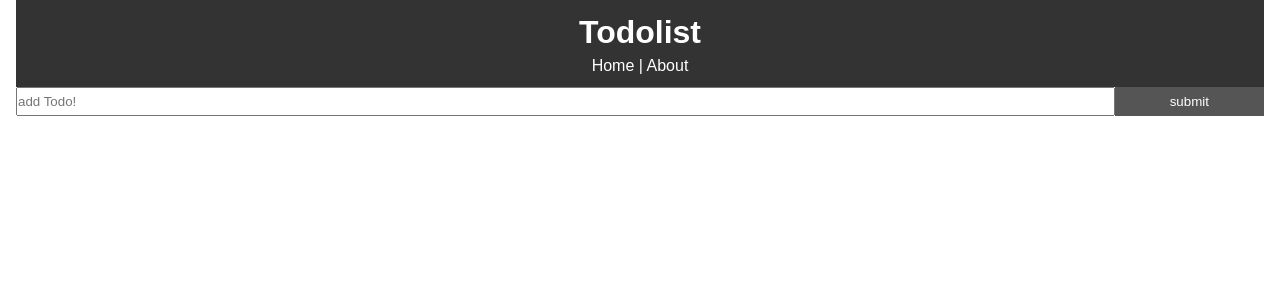
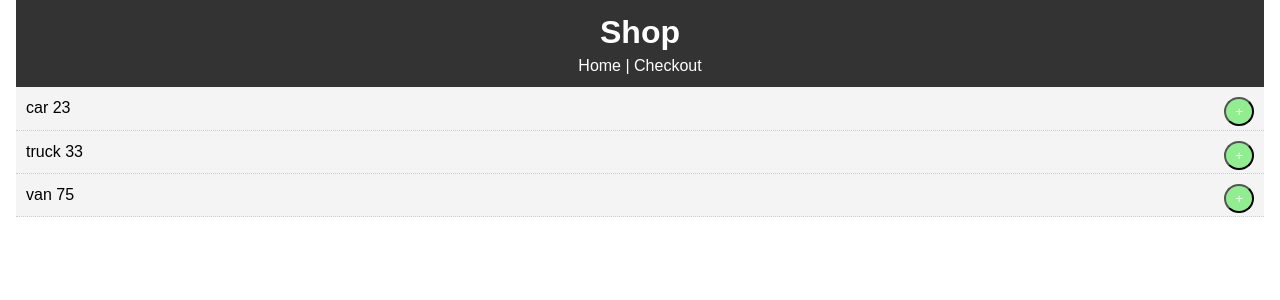
Before and after one commit to RaymondOrtega-MMS/ReactShoppingApp, a React (Create React App) app: page / in a window 1280 px wide. Shown: the top 300 px of the page. Built offline with nearby package versions, Linux system fonts and the light colour scheme; no server answers.

Commit message:
roretag/ShoppingApp:Cart part1

```diff
--- a/src/App.js
+++ b/src/App.js
@@ -1,45 +1,41 @@
+// import AddTodo from './components/AddTodo'
 import React, { Component } from 'react';
 import {BrowserRouter as Router, Route} from 'react-router-dom';
 import Header from './components/layout/Header'
 import About from './components/pages/About'
 import Todos from './components/Todos'
-import AddTodo from './components/AddTodo'
+import Cart from './components/Cart'
 import { v4 as uuidv4 } from 'uuid';
 import axios from 'axios';
 import './App.css'
 class App extends Component {
 
   state = {
-    todos: []
+    todos: [
+      {
+        itemID: uuidv4(),
+        Item: 'car',
+        Price: 23,
+        Quantity: 1
+      },
+      {
+        itemID: uuidv4(),
+        Item: 'truck',
+        Price: 33,
+        Quantity: 1
+      },
+      {
+        itemID: uuidv4(),
+        Item: 'van',
+        Price: 75,
+        Quantity: 1
       }
-  //Runs right after the component mounts. Lif cycle method
-  componentDidMount(){
-    axios.get('http://jsonplaceholder.typicode.com/todos?_limit=10')
-    .then(res => this.setState({todos: res.data}))
+    ],
+    cart: []
   }
-  // Toggle Comlplete
-  markComplete = (id) => {
-      this.setState({ todos: this.state.todos.map(todo => {
-        if(todo.id === id){
-          console.log(todo)
-          todo.completed = !todo.completed
-        }
-        return todo;
-      })  });
-  }
-  // Delete Todo
-  delTodo = (id) => {
-    this.setState({ todos: [...this.state.todos.filter(todo => todo.id !== id)]})
-    console.log(id)
-  }
-  // add Todos
-  addTodo = (title) => {
-    const newTodo = {
-          id: uuidv4(),
-          title,
-          completed: false
-    }
-    this.setState({ todos: [...this.state.todos, newTodo] })
+
+  addItem = (itemID, Quantity) => {
+    this.setState({ cart: [...this.state.cart, ...this.state.todos.filter(todo => todo.itemID === itemID)]})
   }
 render() {
   return (
@@ -49,12 +45,15 @@ class App extends Component {
           <Header/>
           <Route exact path='/' render= {props => (
             <React.Fragment>
-                <AddTodo addTodo = {this.addTodo}/>
-                <Todos todos = {this.state.todos} markComplete = { this.markComplete }
-                delTodo = {this.delTodo}/>
+              {/* <AddTodo addTodo = {this.addTodo}/> */}
+              <Todos todos = {this.state.todos} /*markComplete = { this.markComplete }*/
+              addItem = {this.addItem}/>
+              <Cart cart={this.state.cart}/>
             </React.Fragment>
           )}/>
-            <Route path='/about' component={About}/>
+          <Route path='/checkout' render= {props => (
+            <Cart cart={this.state.cart}/>
+          )}/>
         </div>
       </div>
     </Router>
@@ -63,3 +62,31 @@ class App extends Component {
 }
 
 export default App;
+
+
+  //Runs right after the component mounts. Lif cycle method
+  // componentDidMount(){
+  //   axios.get('http://jsonplaceholder.typicode.com/todos?_limit=10')
+  //   .then(res => this.setState({todos: res.data}))
+  // }
+  // Toggle Comlplete
+  // markComplete = (itemID) => {
+  //     this.setState({ todos: this.state.todos.map(todo => {
+  //       if(todo.itemID === itemID){
+  //         console.log(todo)
+  //         todo.completed = !todo.completed
+  //       }
+  //       return todo;
+  //     })  });
+  // }
+  // add item to cart
+
+  // add Todos
+  // addTodo = (title) => {
+  //   const newTodo = {
+  //         id: uuidv4(),
+  //         title,
+  //         completed: false
+  //   }
+  //   this.setState({ todos: [...this.state.todos, newTodo] })
+  // }
--- /dev/null
+++ b/src/components/Cart.js
@@ -0,0 +1,12 @@
+import React, { Component } from 'react'
+import CartItems from './CartItems'
+export class Cart extends Component {
+    render() {
+        return  this.props.cart.map((item) => (
+                <CartItems  key = { item.itemID } markComplete =
+                { this.props.markComplete } item = {item} addItem={ this.props.addItem }/>
+        ));
+    }
+}
+
+export default Cart
--- /dev/null
+++ b/src/components/CartItems.js
@@ -0,0 +1,21 @@
+import React, { Component } from 'react'
+
+class CartItems extends Component {
+     getStyle = () => {
+        return {
+            background: '#333',
+            color: '#fff',
+            padding: '10px'
+        }
+    }
+    render() {
+        const {Item, Price, Quantity} = this.props.item
+        return (
+            <div style={this.getStyle()}>
+                {Item} {Price} {Quantity}
+            </div>
+        )
+    }
+}
+
+export default CartItems
--- a/src/components/TodoItem.js
+++ b/src/components/TodoItem.js
@@ -4,24 +4,19 @@ import PropTypes from 'prop-types';
 
 class TodoItem extends Component {
     getStyle = () => {
-        console.log(this.props.todo.completed)
         return {
             background: '#f4f4f4',
             padding: '10px',
-            borderBottom: '1px #ccc dotted',
-            textDecoration: this.props.todo.completed ?
-            'line-through' : 'none'
+            borderBottom: '1px #ccc dotted'
         }
     }
 
   render() {
-    const {id, title} = this.props.todo;
+    const {itemID, Item, Price, Quantity} = this.props.todo;
     return (
       <div style = { this.getStyle() }>
-          <input type = 'checkbox' onChange={ this.props.markComplete.bind
-            (this, id) } />
-            { title }
-            <button onClick={this.props.delTodo.bind(this, id)}style={ btnStyle }>x</button>
+            { Item } {' '} { Price }
+            <button onClick={this.props.addItem.bind(this, itemID, Quantity)} style={ btnStyle }>+</button>
       </div>
     );
   }
@@ -29,11 +24,10 @@ class TodoItem extends Component {
 //PropTypes
 TodoItem.propTypes = {
     todo: PropTypes.object.isRequired,
-    markComplete: PropTypes.func.isRequired,
-    delTodos: PropTypes.func.isRequired,
+    addItem: PropTypes.func.isRequired,
 }
 const btnStyle = {
-    backgroundColor: '#ff0000',
+    backgroundColor: 'lightgreen',
     color: 'white',
     boder: 'none',
     padding: '5px 9px',
--- a/src/components/Todos.js
+++ b/src/components/Todos.js
@@ -6,7 +6,7 @@ class Todos extends Component {
   render() {
     return  this.props.todos.map((todo) => (
         <TodoItem  key = { todo.id } markComplete =
-        { this.props.markComplete } todo = {todo} delTodo={ this.props.delTodo }/>
+        { this.props.markComplete } todo = {todo} addItem={ this.props.addItem } checkCart = {this.checkCart}/>
 
     ));
   }
@@ -14,7 +14,6 @@ class Todos extends Component {
 //PropTypes
 Todos.propTypes = {
     todos: PropTypes.array.isRequired,
-    markComplete: PropTypes.func.isRequired,
-    delTodos: PropTypes.func.isRequired,
+    addItem: PropTypes.func.isRequired
 }
 export default Todos;
--- a/src/components/layout/Header.js
+++ b/src/components/layout/Header.js
@@ -3,8 +3,8 @@ import { Link } from 'react-router-dom';
 function Header() {
     return (
         <header style={headerStyle}>
-            <h1>Todolist</h1>
-            <Link style={linkStyle}to="/">Home</Link> | <Link style={linkStyle} to="/about">About</Link>
+            <h1>Shop</h1>
+            <Link style={linkStyle}to="/">Home</Link> | <Link style={linkStyle} to="/checkout">Checkout</Link>
         </header>
     )
 }
--- a/src/components/pages/About.js
+++ b/src/components/pages/About.js
@@ -1,4 +1,5 @@
 import React from 'react'
+import Cart from './../Cart'
 
 export default function About() {
     return (
```
Lines whose indentation alone changed are shown as unchanged.
